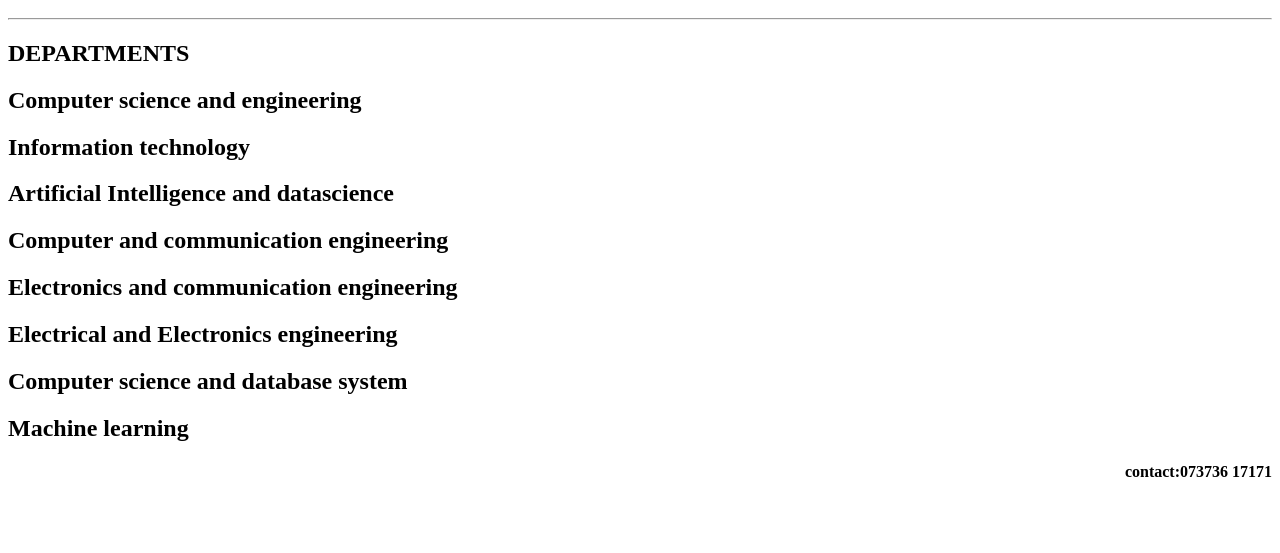
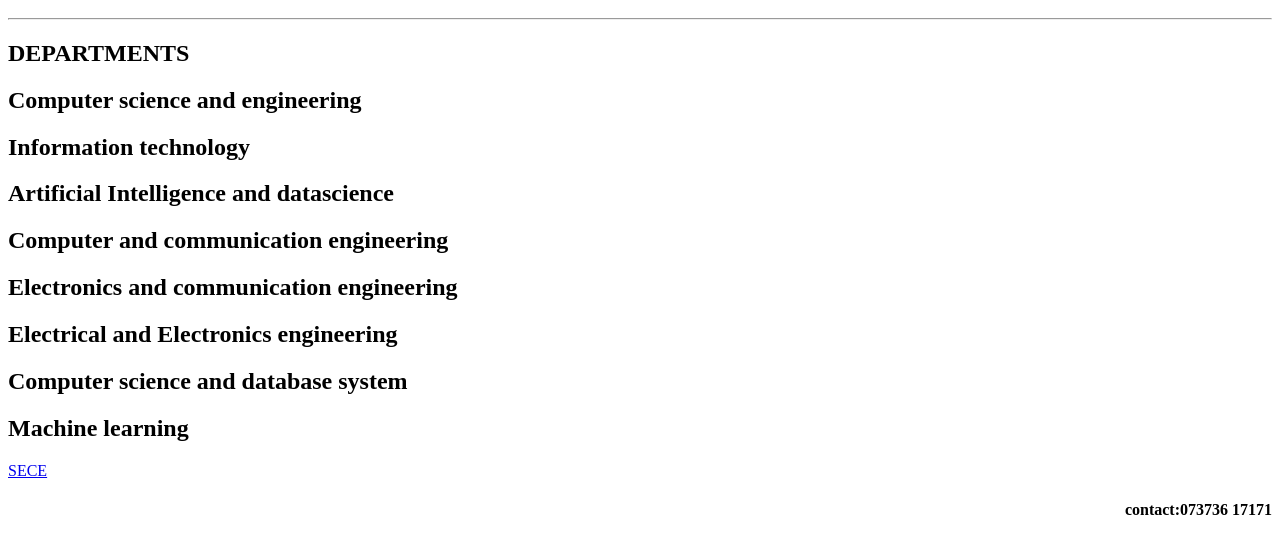
Before and after one commit to NivethithaECE/HTML, a plain HTML site: page index.html in a window 1280 px wide. Shown: the part 109-662 px from the top of the page. Drawn offline with Linux system fonts and the light colour scheme.

Commit message:
Add files via upload

```diff
--- a/index.html
+++ b/index.html
@@ -23,6 +23,7 @@
           <h2 style="text-align: left;">Electrical and Electronics engineering</h2>
           <h2 style="text-align: left;">Computer science and database system</h2>
           <h2 style="text-align: left;">Machine learning</h2>
+          <a href="https://images.app.goo.gl/6jo4rZVvgiquJTaLA" target="_blank">SECE</a>
           </section>
         </main>
         <footer>
```
